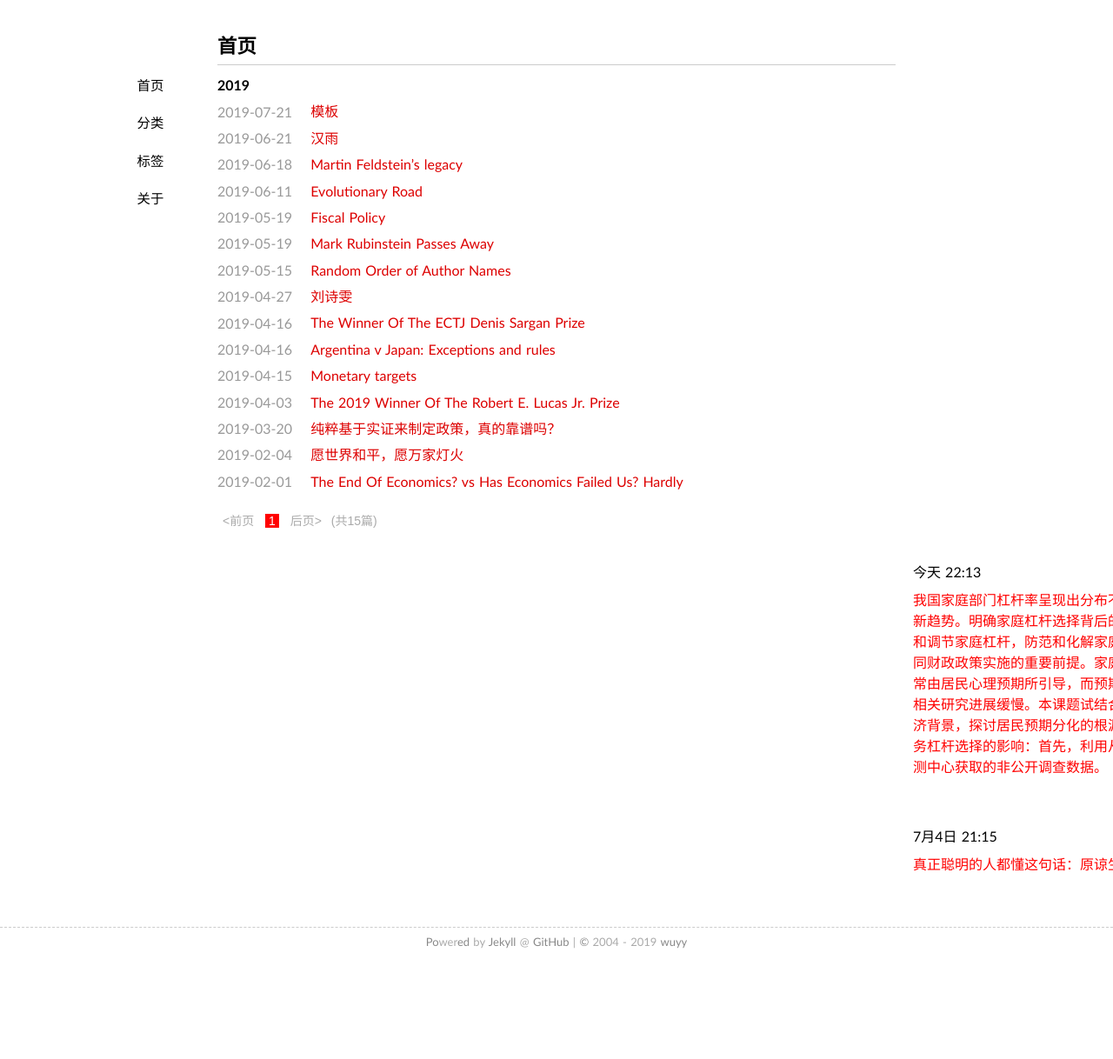
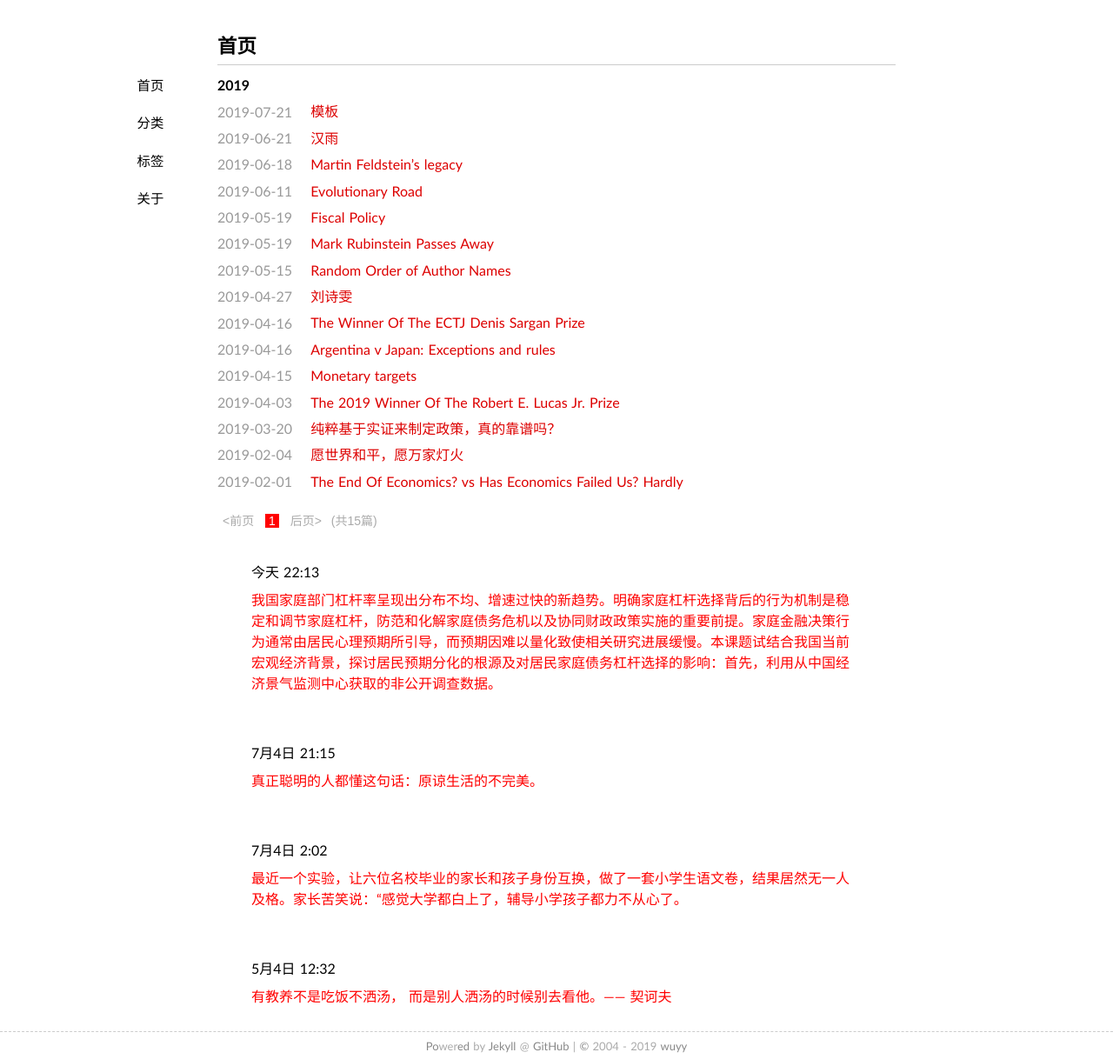
Before and after one commit to wuyy2007/wanguolin.github.io, a Jekyll site: the page built from index.html, in a window 1280 px wide. Shown: the whole page at 87% size. Built offline with Jekyll 4.4.1, drawn with Linux system fonts in a browser that asks for light colours; some web fonts are replaced; the list of posts is cut into pages by our own code; before the commit the page ends 1098 px from its top, so only the background shows below that.

Commit message:
Update default.html

```diff
--- a/_layouts/default.html
+++ b/_layouts/default.html
@@ -28,7 +28,7 @@
         </nav>
         <article class="content">
         {{ content }}
- 			<section  class="vblog" ;  style="height: 400px; width: 400px; margin-left:780px;border-top-width:2px;overflow-y:scroll">
+ 			<article  class="rightContent" ;  >
 			<div style="border: 1px  #000000; width: 90%; margin: 0 auto;">
 				<span>
 
@@ -79,7 +79,7 @@
 
 			  </div>
 
-			</section>
+			</article>
 
  </article>
 
```
